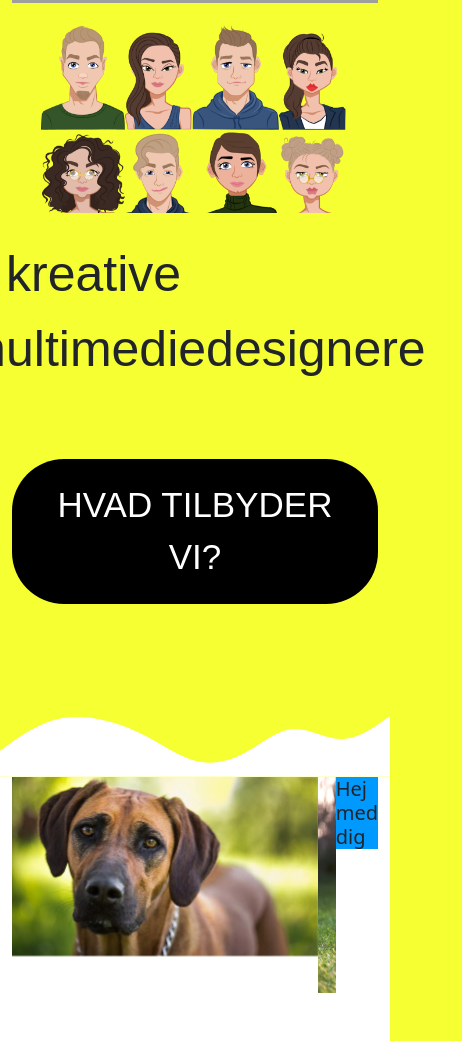
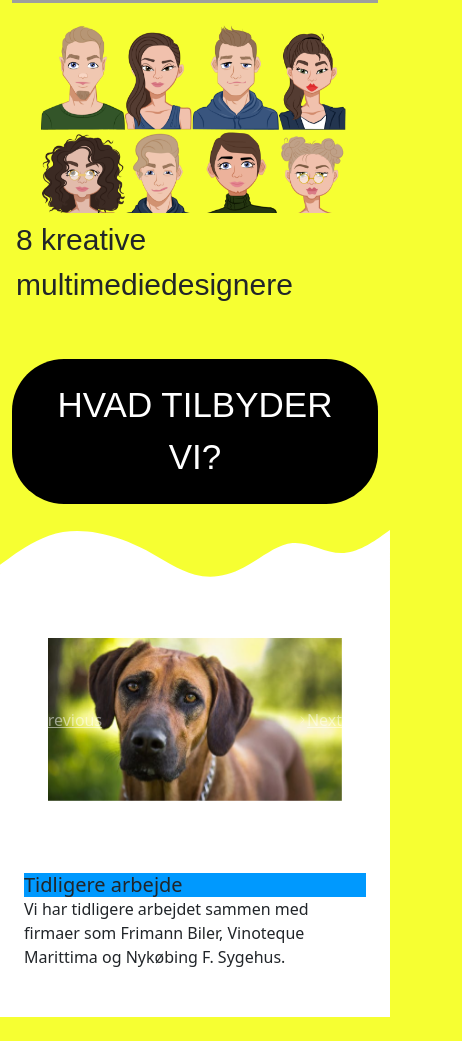
Before and after one commit to Malou1710/Pop-up-Zealand, a website: page index.html in a window 390 px wide. Shown: the part 272-1313 px from the top of the page, 462 px wide, since content can reach past the window. After the commit the page ends 1289 px from the top, so only its background shows below. Drawn offline with nearby package versions, Linux system fonts and the light colour scheme; files that its build step writes are made by us from their sources; grey boxes are pictures that could not be loaded; a web font is replaced by a local one.

Commit message:
karusel fikset

```diff
--- a/css/styles.scss
+++ b/css/styles.scss
@@ -43,7 +43,7 @@ img {
 	font-family: bebas-neue,sans-serif;
 	font-weight: 400;
 	font-style: normal;
-	font-size: 50px;
+	font-size: 30px;
 }
 
 .nav-link{
@@ -85,9 +85,9 @@ img {
 	font-size: 35px;
 }
 
-.teamet{
 
-}
+
+
 
 
 @media (max-width: 320px){
@@ -104,3 +104,12 @@ img {
 		font-size: 50px !important;
 	}
 }
+
+
+@media (min-width: 1200px){
+	.teamet{
+		width: 337px;
+		height: 230px;
+	}
+
+}
--- a/index.html
+++ b/index.html
@@ -19,7 +19,7 @@
 <body style="background-color: #f6ff32">
 
 <nav class="navbar burger navbar-expand-lg position-absolute w-100 navbar-light " style="background-color: #f6ff32">
-	<div class="container-fluid">
+	<div class="container-fluid to">
 		<button class="navbar-toggler border-0" type="button" data-bs-toggle="collapse" data-bs-target="#navbarNav" aria-controls="navbarNav" aria-expanded="false" aria-label="Toggle navigation">
 			<span class="navbar-toggler-icon"><i class="fa-solid fa-bars"></i></span>
 
@@ -64,7 +64,7 @@
 	<div class="d-flex justify-content-center">
 		<div class="row">
 			<div class="col-12">
-				<img class="teamet" src="images/team.png">
+				<img class="teamet ps-0" src="images/team.png">
 			</div>
 		</div>
 	</div>
@@ -73,7 +73,7 @@
 	<div class="d-flex justify-content-center">
 		<div class="row">
 			<div class="col-12">
-				<p class="titel1 p-4">8 kreative multimediedesignere</p>
+				<p class="titel1 p-1 p-md-4 ">8 kreative multimediedesignere</p>
 			</div>
 		</div>
 	</div>
@@ -87,38 +87,46 @@
 	</div>
 </div>
 
-<svg xmlns="http://www.w3.org/2000/svg" viewBox="0 0 1440 320"><path fill="#f6ff31" fill-opacity="1" d="M0,224L30,202.7C60,181,120,139,180,117.3C240,96,300,96,360,106.7C420,117,480,139,540,170.7C600,203,660,245,720,261.3C780,277,840,267,900,234.7C960,203,1020,149,1080,144C1140,139,1200,181,1260,181.3C1320,181,1380,139,1410,117.3L1440,96L1440,0L1410,0C1380,0,1320,0,1260,0C1200,0,1140,0,1080,0C1020,0,960,0,900,0C840,0,780,0,720,0C660,0,600,0,540,0C480,0,420,0,360,0C300,0,240,0,180,0C120,0,60,0,30,0L0,0Z"></path></svg>
 <svg xmlns="http://www.w3.org/2000/svg" viewBox="0 0 1440 320"><path fill="#fff" fill-opacity="1" d="M0,224L30,202.7C60,181,120,139,180,117.3C240,96,300,96,360,106.7C420,117,480,139,540,170.7C600,203,660,245,720,261.3C780,277,840,267,900,234.7C960,203,1020,149,1080,144C1140,139,1200,181,1260,181.3C1320,181,1380,139,1410,117.3L1440,96L1440,320L1410,320C1380,320,1320,320,1260,320C1200,320,1140,320,1080,320C1020,320,960,320,900,320C840,320,780,320,720,320C660,320,600,320,540,320C480,320,420,320,360,320C300,320,240,320,180,320C120,320,60,320,30,320L0,320Z"></path></svg>
 
-
-
-
-<div class="container-fluid bg-white">
+<div class="container-fluid " style="background-color: white">
 	<div class="row">
-		<div class="col-lg-12 col-sm-4 justify-content-center d-flex">
-			<div class="col-sm-6 pb-5 p-lg-5">
-				<div id="carouselExampleSlidesOnly" class="carousel slide" data-bs-ride="carousel">
-					<div class="carousel-inner">
-						<div class="carousel-item active" data-interval="1000">
-							<img src="images/hundesprog.jpg" class="d-block w-100" alt="...">
-						</div>
-						<div class="carousel-item" data-interval="1000">
-							<img src="images/hvad-koster-det-at-have-hund.jpg" class="d-block w-100" alt="...">
-						</div>
-						<div class="carousel-item" data-interval="1000">
-							<img src="images/24c74b68ceef04f6e738f12d77aa7b6d607013e7.jpg" class="d-block w-100" alt="...">
-						</div>
-
+		<div class="col-md-5 p-5">
+			<div id="carouselExampleIndicators" class="carousel slide" data-ride="carousel">
+				<ol class="carousel-indicators">
+					<li data-target="#carouselExampleIndicators" data-slide-to="0" class="active"></li>
+					<li data-target="#carouselExampleIndicators" data-slide-to="1"></li>
+					<li data-target="#carouselExampleIndicators" data-slide-to="2"></li>
+				</ol>
+				<div class="carousel-inner">
+					<div class="carousel-item active">
+						<img class="d-block w-100" src="images/hundesprog.jpg" alt="First slide">
+					</div>
+					<div class="carousel-item">
+						<img class="d-block w-100" src="images/hvad-koster-det-at-have-hund.jpg" alt="Second slide">
+					</div>
+					<div class="carousel-item">
+						<img class="d-block w-100" src="images/f4f34e0fa50d7f0db4c2030d9568021d.svg" alt="Third slide">
 					</div>
 				</div>
+				<a class="carousel-control-prev" href="#carouselExampleIndicators" role="button" data-slide="prev">
+					<span class="carousel-control-prev-icon" aria-hidden="true"></span>
+					<span class="sr-only">Previous</span>
+				</a>
+				<a class="carousel-control-next" href="#carouselExampleIndicators" role="button" data-slide="next">
+					<span class="carousel-control-next-icon" aria-hidden="true"></span>
+					<span class="sr-only">Next</span>
+				</a>
 			</div>
-			<div class="col-md-6  pb-5 p-lg-5">
-				<h5>Hej med dig</h5>
-			</div>
+		</div>
+		<div class="col-md-6 p-4 pb-5 p-lg-5">
+			<h5>Tidligere arbejde</h5>
+			<p>Vi har tidligere arbejdet sammen med firmaer som Frimann Biler, Vinoteque Marittima og Nykøbing F. Sygehus. </p>
 		</div>
 	</div>
 </div>
 
+
 <script src="node_modules/bootstrap/dist/js/bootstrap.bundle.min.js"></script>
 </body>
 </html>
```
